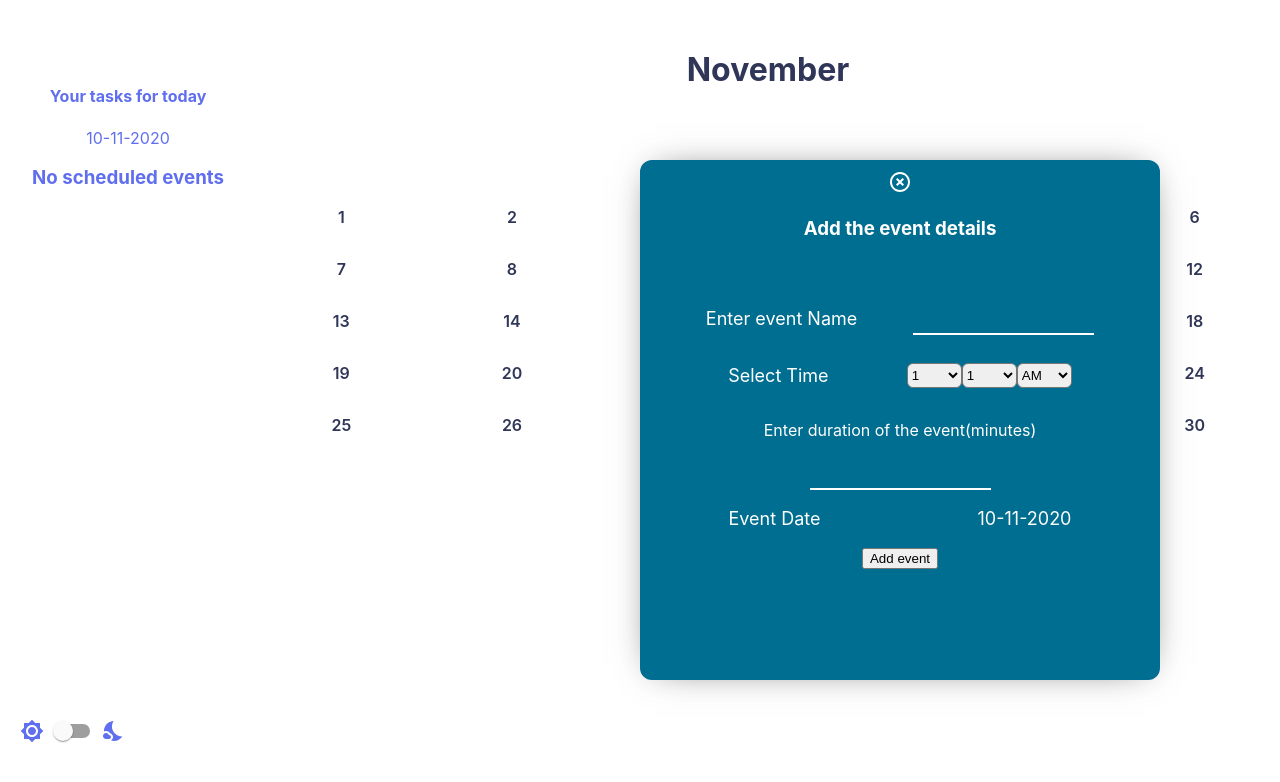
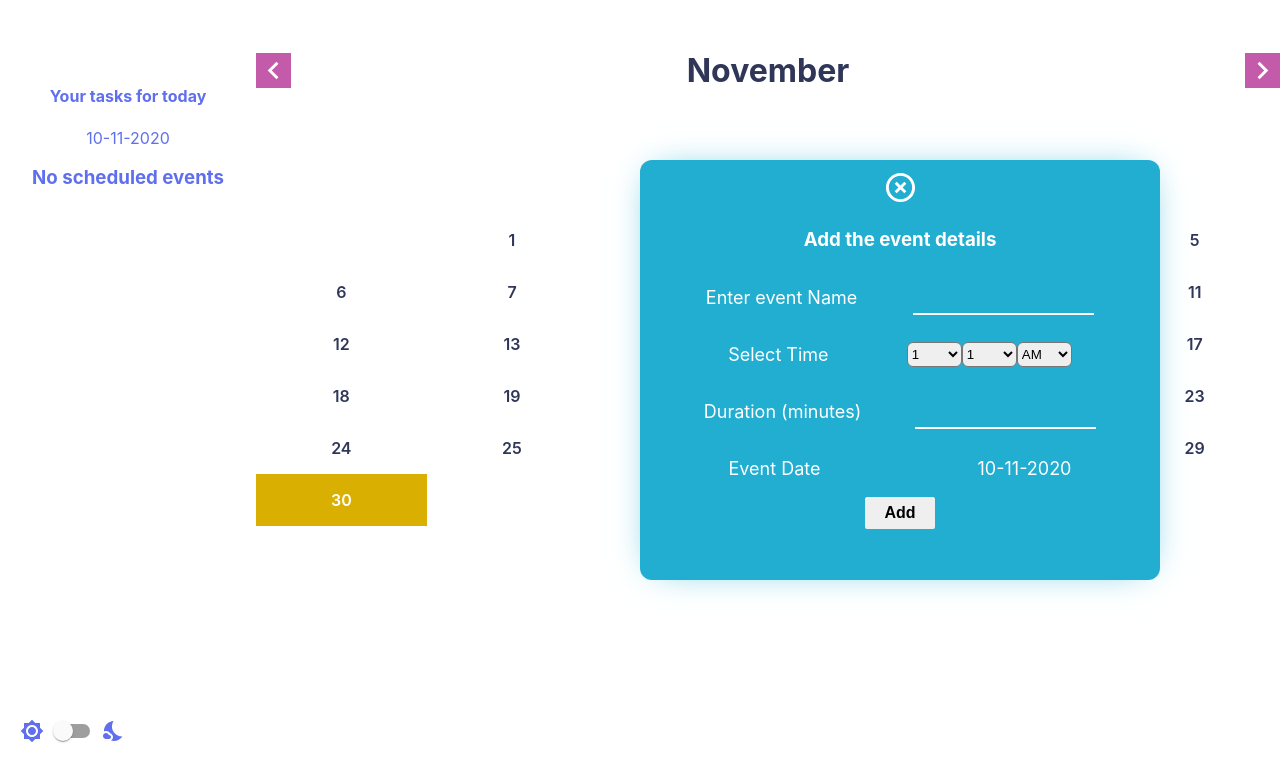
Before and after one commit to harsharay/calendar-events, a React (Create React App) app: page / in a window 1280 px wide. Both pictures are taken after a click on the element "10". Shown: the top 782 px of the page. Built offline with nearby package versions, Linux system fonts and the light colour scheme.

Commit message:
Final version

```diff
--- a/src/Components/Calendar/Calendar.css
+++ b/src/Components/Calendar/Calendar.css
@@ -9,30 +9,45 @@
     font-weight: 700;
 } */
 
-.eventPopup {
-    -webkit-box-shadow: 0px 0px 36px -16px rgba(0,0,0,0.75);
-    -moz-box-shadow: 0px 0px 36px -16px rgba(0,0,0,0.75);
-    box-shadow: 0px 0px 36px -16px rgba(0,0,0,0.75);
+.eventPopup-light {
+    -webkit-box-shadow: 0px 0px 36px -16px #22aed1;
+    -moz-box-shadow: 0px 0px 36px -16px #22aed1;
+    box-shadow: 0px 0px 36px -16px #22aed1;
     position: absolute;
     top: 20%;
     left: 50%;
     width: 500px;
-    height: 500px;
+    height: 400px;
     color: white;
     padding: 10px;
     border-radius: 12px;
-    background-color: #006e90;
+    background-color: #22aed1;
+}
+
+.eventPopup-dark {
+    -webkit-box-shadow: 0px 0px 36px -16px #8d2663;
+    -moz-box-shadow: 0px 0px 36px -16px #8d2663;
+    box-shadow: 0px 0px 36px -16px #8d2663;
+    position: absolute;
+    top: 20%;
+    left: 50%;
+    width: 500px;
+    height: 400px;
+    color: #fdf7fa;
+    padding: 10px;
+    border-radius: 12px;
+    background-color: #8d2663;
 }
 
 .event-popup-content {
-    margin-top: 50px;
+    /* margin-top: 20px; */
     display: flex;
     justify-content: space-evenly;
     align-items: center;
     font-size: large;
 }
 
-.event-popup-input {
+.event-popup-input-light {
     height: 30px;
     outline: none;
     /* border-radius: 5px; */
@@ -40,9 +55,22 @@
     border-right:0;
     border-left:0;
     border-bottom: 2px solid white;
-    background-color: #006e90;
+    background-color: #22aed1;
     color: white;
 }
+
+.event-popup-input-dark {
+    height: 30px;
+    outline: none;
+    /* border-radius: 5px; */
+    border-top:0;
+    border-right:0;
+    border-left:0;
+    border-bottom: 2px solid white;
+    background-color: #8d2663;
+    color: white;
+}
+
 
 .event-popup-time {
     display: flex;
@@ -98,8 +126,29 @@
     font-weight: 600;
 }
 
+.calendar-header {
+    margin-top: 30px;
+    display: flex;
+    align-items: center;
+    justify-content: center;
+}
+
 .calendar-title {
-    margin-top: 50px;
+    flex-grow: 1;
+}
+
+.previous-next-icons-light {
+    color: white;
+    cursor: pointer;
+    background-color: #c45baa;
+    /* flex-grow: 1; */
+}
+
+.previous-next-icons-dark {
+    color: #303658;
+    cursor: pointer;
+    background-color: #ffd4ca;
+    /* flex-grow: 1; */
 }
 
 .calendar-div-light {
@@ -120,10 +169,21 @@
     cursor: pointer;
 }
 
-.singleDay-block:hover {
-    background-color: #d7b8f3;
+.singleDay-block-light:hover {
+    background-color: #22aed1;
+    color: white;
+    border-radius: 50%;
     border-radius: 5px;
+    font-weight: 700;
+    cursor: pointer;
+}
 
+.singleDay-block-dark:hover {
+    background-color: #8d2663;
+    color: white;
+    border-radius: 5px;
+    font-weight: 700;
+    cursor: pointer;
 }
 
 
@@ -141,6 +201,18 @@
     align-items: center;
     flex-direction: column;
 } */
+
+.addEvent-button {
+    padding: 7px;
+    width: 70px;
+    font-size: medium;
+    font-weight: 500;
+    border-radius: 2px;
+    outline: none;
+    border: 0;
+    cursor: pointer;
+    font-weight: 600;
+}
 
 .dark-light-toggle-LIGHT {
     position: absolute;
--- a/src/Components/Calendar/Calendar.js
+++ b/src/Components/Calendar/Calendar.js
@@ -5,6 +5,8 @@ import Switch from '@material-ui/core/Switch';
 import HighlightOffIcon from '@material-ui/icons/HighlightOff';
 import Brightness7Icon from '@material-ui/icons/Brightness7';
 import NightsStayIcon from '@material-ui/icons/NightsStay';
+import NavigateNextIcon from '@material-ui/icons/NavigateNext';
+import NavigateBeforeIcon from '@material-ui/icons/NavigateBefore';
 
 import "./Calendar.css"
 
@@ -17,7 +19,6 @@ function Calendar() {
     const [currentDay, setCurrentDay] = useState('')
     const [currentMonth, setCurrentMonth] = useState('')
     const [currentYear, setCurrentYear] = useState(0)
-    const [currentCompleteDate, setCurrentCompleteDate] = useState("")
     const [allMonths, setAllMonths] = useState({
         1 : 'January',
         2 : 'February',
@@ -44,9 +45,8 @@ function Calendar() {
     const [events, setEvents] = useState({})
 
     useEffect(() => {
-        // let presentMonth = (new Date().getMonth()+1)
-        // let presentYear = new Date().getFullYear()
-        console.log(49, currentMonth)
+        setDaysInCurrentMonth([""])
+
         if(currentMonth) {
             let numOfDays = new Date(currentYear, currentMonth, 0).getDate()
             for(let i=1;i<=numOfDays;i++){
@@ -82,7 +82,49 @@ function Calendar() {
                 )
             })
         }
+
     },[])
+
+    useEffect(() => {
+        let presentMonth = (new Date().getMonth()+1)
+
+        let listOfElements;
+        console.log(92, document.querySelector(".singleDay-block-light"), document.querySelector(".singleDay-block-dark"))
+        if(document.querySelector(".singleDay-block-light")) {
+            listOfElements = [...document.querySelectorAll(".singleDay-block-light")]
+
+            listOfElements.forEach(element => {
+
+                if(element.innerText === String(new Date().getDate())){
+                    if(presentMonth === currentMonth ) {
+                        element.style.backgroundColor = "#d9b002";
+                        element.style.color = "white"
+                    } else {
+                        element.style.backgroundColor = "";
+                        element.style.color = ""
+                    }
+                }
+        })
+        } else if(document.querySelector(".singleDay-block-dark")) {
+            listOfElements = [...document.querySelectorAll(".singleDay-block-dark")]
+
+            listOfElements.forEach(element => {
+
+                if(element.innerText === String(new Date().getDate())){
+                    if(presentMonth === currentMonth ) {
+                        element.style.backgroundColor = "#d9b002";
+                        element.style.color = "white"
+                    } else {
+                        element.style.backgroundColor = "";
+                        element.style.color = ""
+                    }
+                }
+        })
+        }
+
+
+
+    },[daysInCurrentMonth, currentMonth, dayNight])
 
 
     const handleToggleChange = () => {
@@ -98,9 +140,8 @@ function Calendar() {
         setCurrentDay(day)
         const clickedDate = `${day}-${currentMonth}-${currentYear}`
         setClickedDate(clickedDate)
-        console.log(91, clickedDate, currentCompleteDate)
 
-        // setCurrentDate()
+
         console.log(day, currentMonth, allMonths[currentMonth]);
     }
 
@@ -111,7 +152,6 @@ function Calendar() {
 
     const handleAddEventClick = () => {
         let fullDate = `${currentDay}-${currentMonth}-${currentYear}`
-        setCurrentCompleteDate(fullDate)
         if(events[fullDate]){
                 setEvents({
                     ...events,
@@ -142,16 +182,32 @@ function Calendar() {
 
     }
 
+    const handlePreviousMonthClick = () => {
+        setCurrentMonth(prev => {
+            return (
+                prev - 1
+            )
+        })
+    }
+
+    const handleNextMonthClick = () => {
+        setCurrentMonth(prev => {
+            return (
+                prev + 1
+            )
+        })
+    }
+
 
     return (
         <div>
             { popup &&
-                <div className="eventPopup">
-                    <HighlightOffIcon onClick={handlePopupClose}/>
+                <div className={dayNight ? "eventPopup-light" : "eventPopup-dark"}>
+                    <HighlightOffIcon onClick={handlePopupClose} fontSize="large"/>
                     <h3>Add the event details</h3>
                     <div className="event-popup-content">
                         <p>Enter event Name</p>
-                        <input type="text" value={eventName} onChange={handleEventNameChange} className="event-popup-input"/>
+                        <input type="text" value={eventName} onChange={handleEventNameChange} className={dayNight ? "event-popup-input-light" : "event-popup-input-dark"}/>
                     </div>
                     <div className="event-popup-time">
                         <div>
@@ -185,15 +241,15 @@ function Calendar() {
                             </select>
                         </div>
                     </div>
-                    <div>
-                        <p>Enter duration of the event(minutes)</p>
-                        <input type="text" value={duration} onChange={e => setDuration(e.target.value)} className="event-popup-input"/>
+                    <div className="event-popup-content">
+                        <p>Duration (minutes)</p>
+                        <input type="text" value={duration} onChange={e => setDuration(e.target.value)} className={dayNight ? "event-popup-input-light" : "event-popup-input-dark"}/>
                     </div>
                     <div className="event-popup-date">
                             <p>Event Date</p>
                             <p>{`${currentDay}-${currentMonth}-${currentYear}`}</p>
                     </div>
-                    <button onClick={handleAddEventClick}>Add event</button>
+                    <button onClick={handleAddEventClick} className="addEvent-button">Add</button>
                 </div>
             }
             <div className="calendar-events-block">
@@ -204,13 +260,17 @@ function Calendar() {
                     </div>
                 </div>
                 <div className={dayNight ? "calendar-div-light" : "calendar-div-dark"}>
-                    <h1 className="calendar-title">{ allMonths[currentMonth] }</h1>
+                    <div className="calendar-header">
+                        { currentMonth>1 && <NavigateBeforeIcon className={dayNight ? "previous-next-icons-light" : "previous-next-icons-dark"} fontSize="large" onClick={handlePreviousMonthClick}/> }
+                        <h1 className="calendar-title">{ allMonths[currentMonth] }</h1>
+                        { currentMonth<12 && <NavigateNextIcon className={dayNight ? "previous-next-icons-light" : "previous-next-icons-dark"} fontSize="large" onClick={handleNextMonthClick}/> }
+                    </div>
                     <div className="calendar-content">
                         {
                             daysInCurrentMonth &&
                                 daysInCurrentMonth.map((day, dayIndex) => {
                                     return (
-                                        <div key={dayIndex} className="singleDay-block" onClick={() => handleDayClick(day)}>
+                                        <div key={dayIndex} className={dayNight ? "singleDay-block-light" : "singleDay-block-dark"} onClick={() => handleDayClick(day)}>
                                             <p>{day}</p>
                                         </div>
                                     )
```
Also changed, not shown: 1 other file (tests, documents, lock files or other folders).
